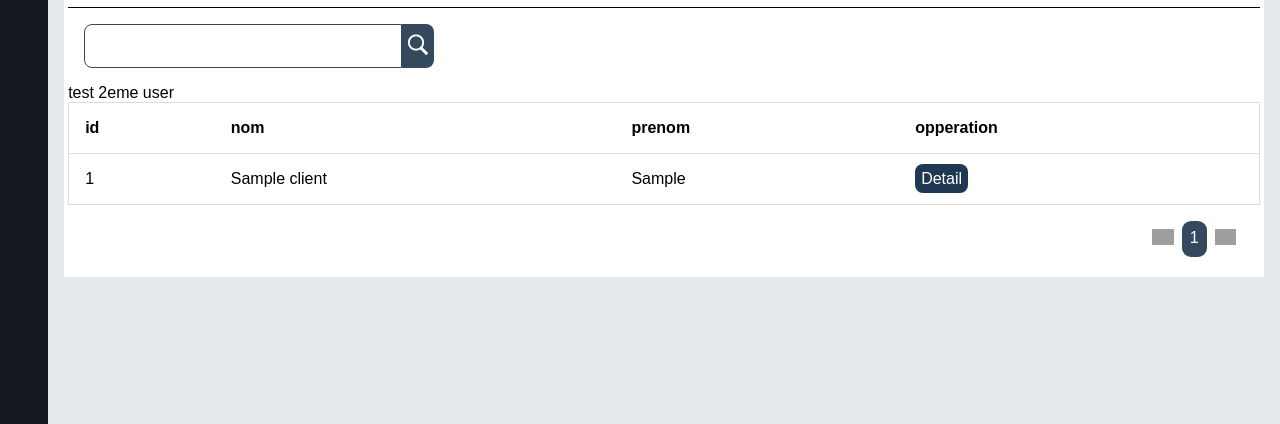
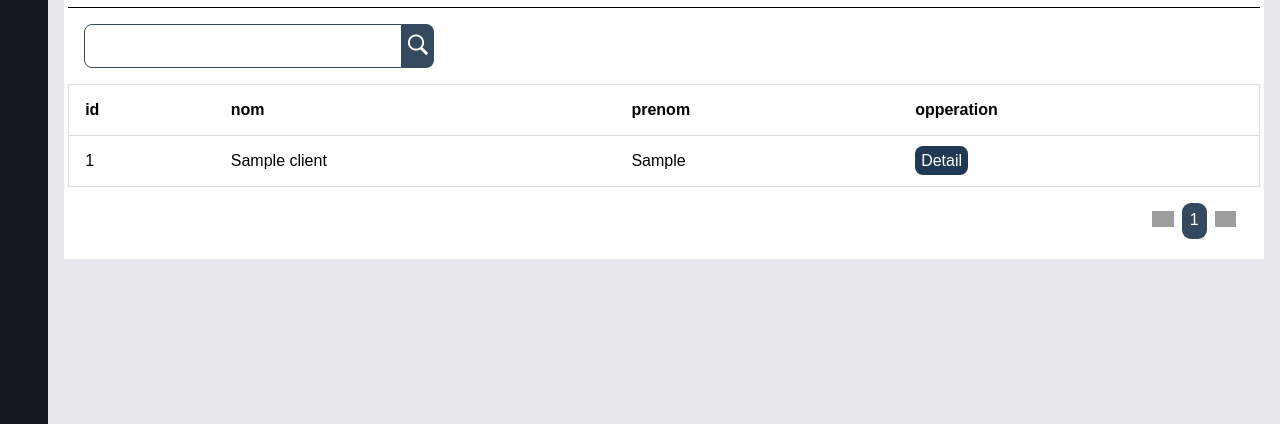
Before and after one commit to mehalanis29/ProjetPFE, a PHP site: page /Client.php in a window 1280 px wide. Shown: the part 696-1120 px from the top of the page. Run offline with PHP 8.4, Linux system fonts and the light colour scheme; tables that the repository leaves empty or names only in its code hold one stand-in row (values such as "Sample post"); grey boxes are pictures that could not be loaded.

Commit message:
test 1ere user

```diff
--- a/Client.php
+++ b/Client.php
@@ -33,7 +33,6 @@ $Table=new ListClient($_GET);
             <table class="infotable">
               <thead>
                 <tr>
-                	test 2eme user
                   <?php
                      $Table->head();
                    ?>
```
